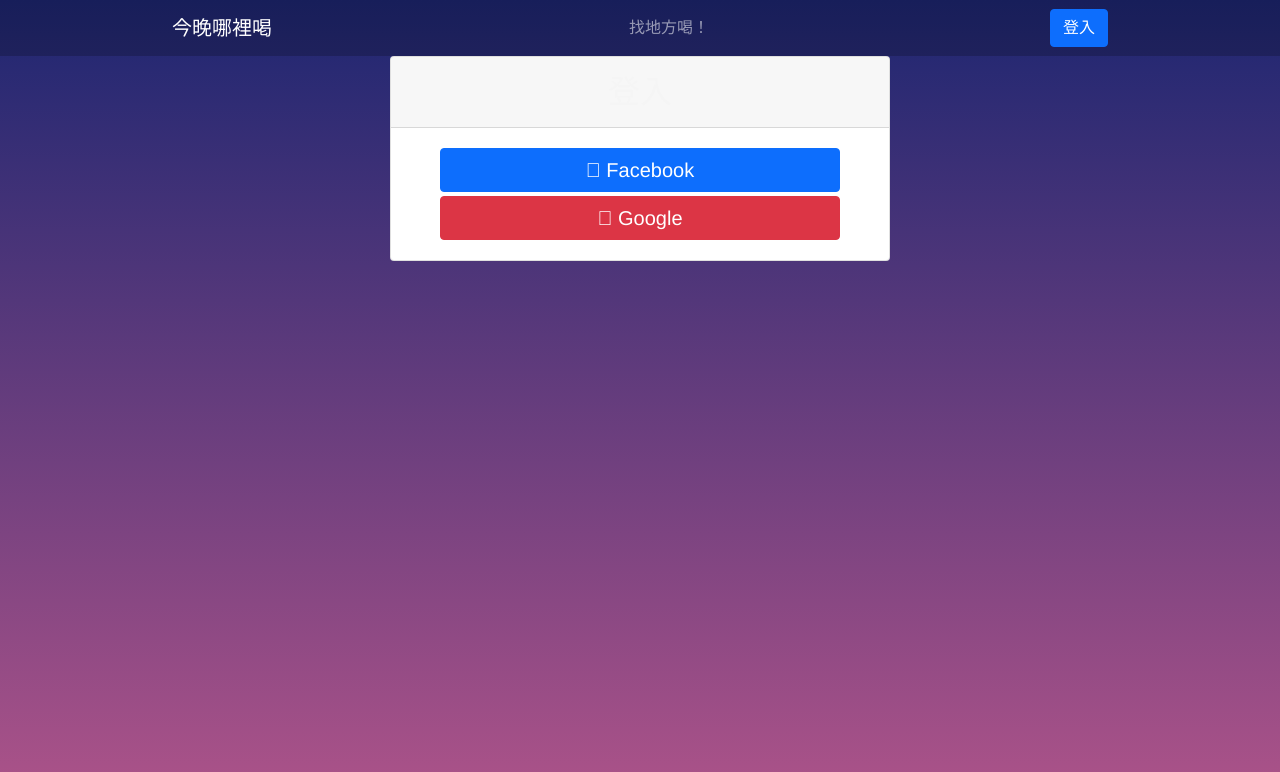
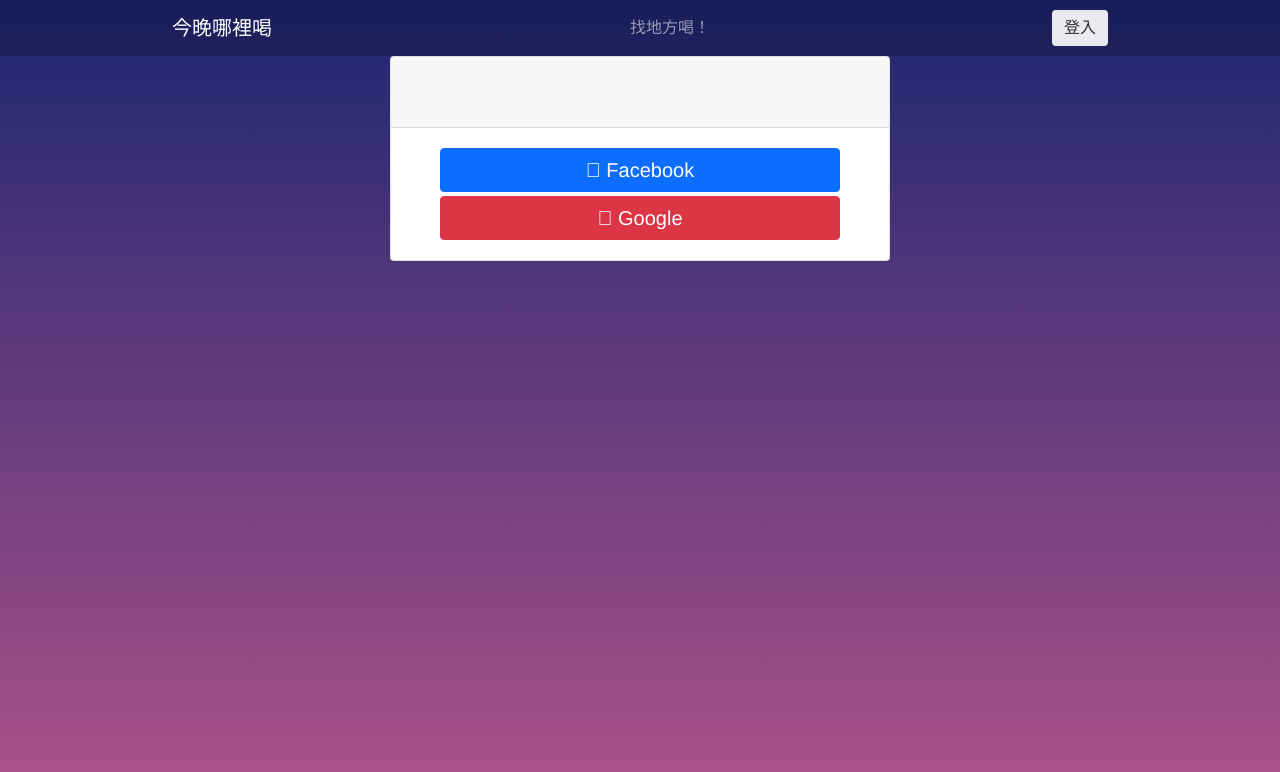
Before and after one commit to yasamnoya/where-to-drink, a Vue app in the folder client/: page /login in a window 1280 px wide. Shown: the top 772 px of the page. Built offline with nearby package versions, Linux system fonts and the light colour scheme; no server answers.

Commit message:
frontend: nav buttom color modify

```diff
--- a/client/src/components/Nav.vue
+++ b/client/src/components/Nav.vue
@@ -41,7 +41,7 @@
                 <li><a class="dropdown-item" :href="`${backendUrl}/users/logout`">登出</a></li>
               </ul>
             </li>
-            <router-link v-if="!user" to="/login" class="btn btn-primary">登入</router-link>
+            <router-link v-if="!user" to="/login" class="btn btn-light">登入</router-link>
           </ul>
         </div>
       </div>
@@ -64,6 +64,22 @@
 nav {
   background-color: rgba(0, 0, 0, 0.2);
 }
+
+.btn-light {
+  background-color: rgba(255, 255, 255, 0.9);
+  color: rgba(0, 0, 0, 0.8);
+  border: none;
+}
+
+.dropdown-menu {
+  color: whitesmoke;
+  background-color: rgba(16, 0, 64, 0.8);
+}
+
+.dropdown-item {
+  color: whitesmoke;
+}
+
 #avatar {
   width: 36px;
   height: 36px;
```
